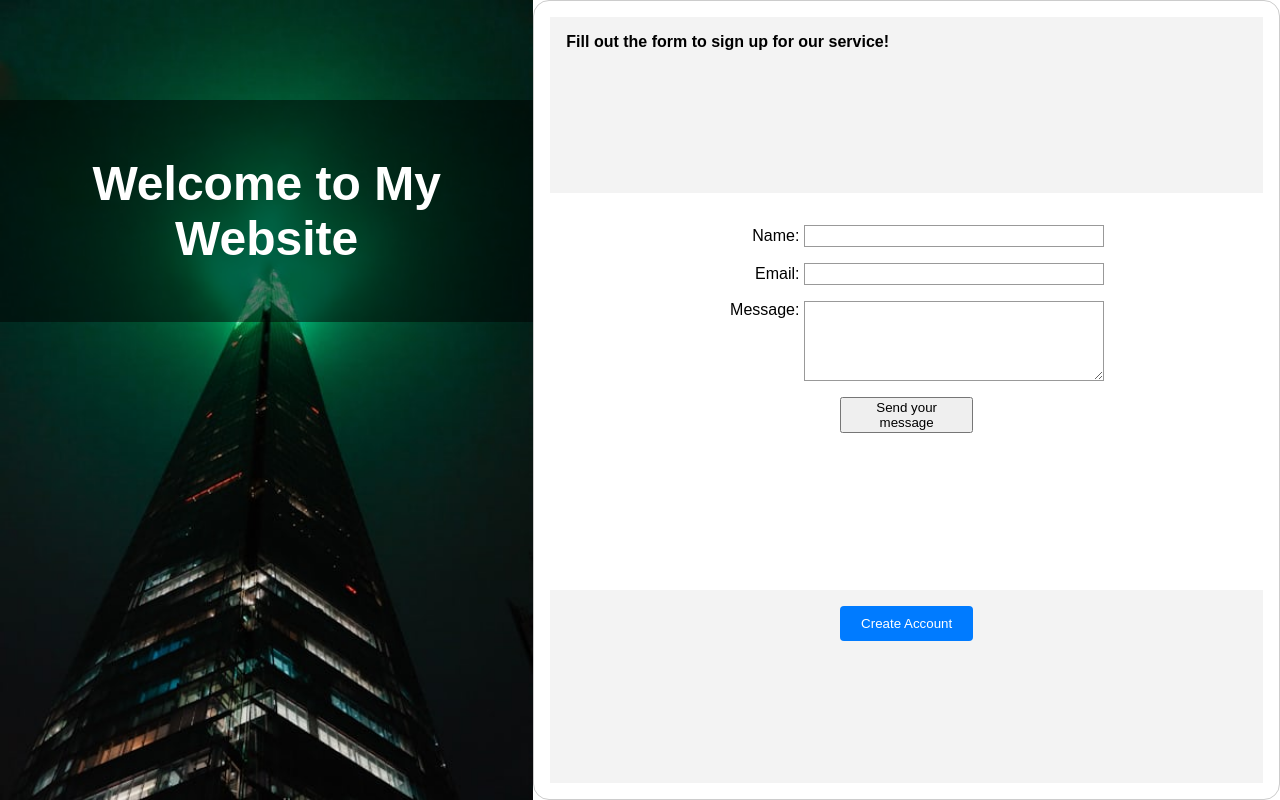
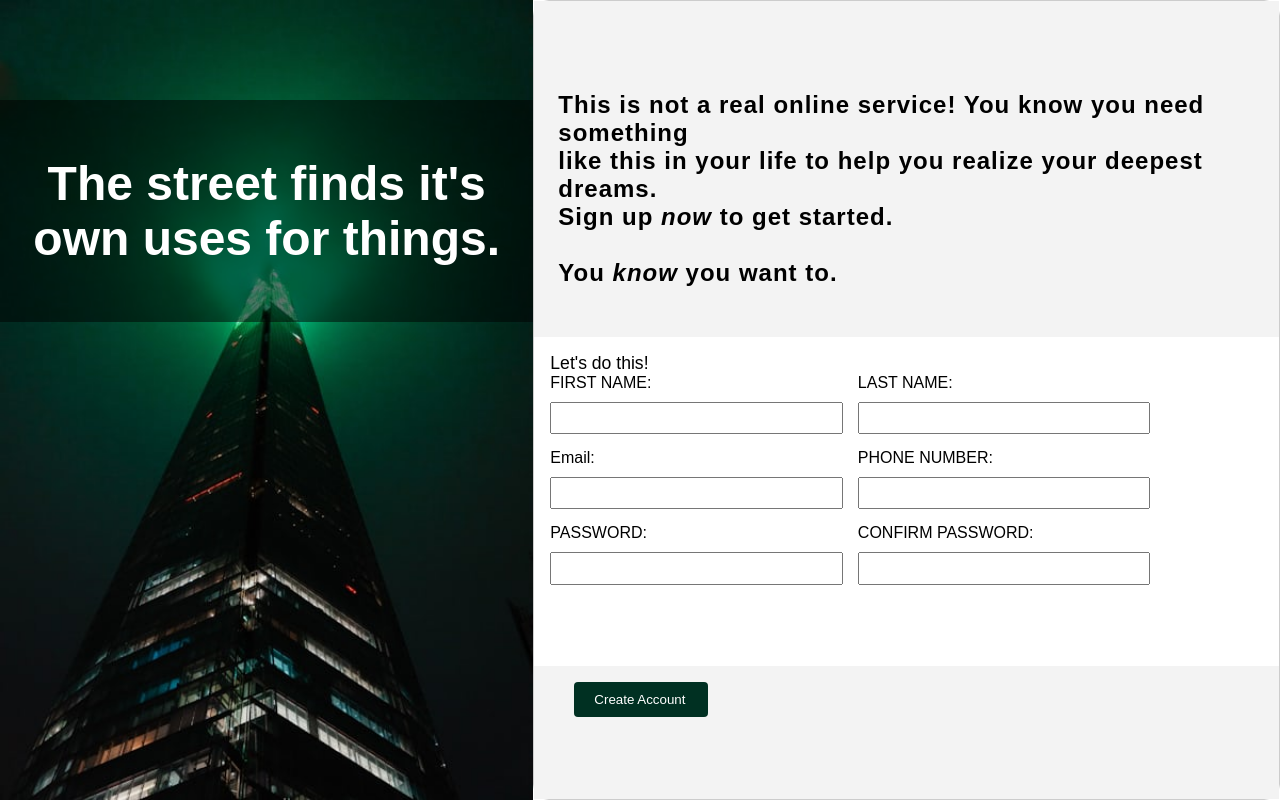
Before and after one commit to Mark1t/signup_form, a plain HTML site: page index.html in a window 1280 px wide. Drawn offline with Linux system fonts and the light colour scheme; a web font is replaced by a local one.

Commit message:
finishing touches, cleaning, fixing buttons and ratios

```diff
--- a/index.html
+++ b/index.html
@@ -9,36 +9,50 @@
   <div class="container">
     <div class="img">
       <div class="header">
-        <h1>Welcome to My Website</h1>
+        <h1>The street finds it's own uses for things.</h1>
       </div>
       <img src="image.png" alt="Image"/>
     </div>
 
     <div class="form">
       <div class="intro">
-        <strong>Fill out the form to sign up for our service!</strong>
+        <strong>This is not a real online service! You know you need
+          something <br>like this in your life to help you realize your
+          deepest dreams.<br>Sign up <em>now</em>  to get started.
+          <br><br>You <em>know</em> you want to.
+        </strong>
       </div>
       <div class="form-content">
-        <form action="/actionform.php" method="post">
+        <p class="form-intro">Let's do this!</p>
+        <form id="user-form" action="/actionform.php" method="post">
           <p>
-            <label for="name">Name:</label>
-            <input type="text" id="name" name="user_name" />
+            <label for="firstn">FIRST NAME:</label>
+            <input type="text" id="name" name="user_firstn" />
+          </p>
+          <p>
+            <label for="lastn">LAST NAME:</label>
+            <input type="text" id="name" name="user_lastn" />
           </p>
           <p>
             <label for="mail">Email:</label>
             <input type="text" id="mail" name="user_mail" />
           </p>
           <p>
-            <label for="msg">Message:</label>
-            <textarea id="msg" name="user_msg"></textarea>
+            <label for="phonenum">PHONE NUMBER:</label>
+            <input type="text" id="name" name="user_phone" />
           </p>
-          <p class="button">
-            <button type="submit">Send your message</button>
+          <p>
+            <label for="password">PASSWORD:</label>
+            <input type="text" id="name" name="user_pass" />
+          </p>
+          <p>
+            <label for="confirm">CONFIRM PASSWORD:</label>
+            <input type="text" id="name" name="user_confirm" />
           </p>
         </form>
       </div>
       <div class="createacc">
-        <button>Create Account</button>
+        <button type="submit" form="user-form" class="createacc">Create Account</button>
       </div>
     </div>
   </div>
--- a/styles.css
+++ b/styles.css
@@ -45,7 +45,6 @@ body {
 .form {
   flex-grow: 1;
   height: 100%;
-  padding: 1em;
   border: 1px solid #ccc;
   border-radius: 1em;
   display: flex;
@@ -57,7 +56,7 @@ body {
 .intro,
 .form-content,
 .createacc {
-  flex-grow: 1; /* Equal space for all 3 parts */
+  flex-grow: 1;
   padding: 1em;
 }
 
@@ -65,21 +64,67 @@ body {
   font-weight: bold;
   text-align: left;
   background-color: rgb(243, 243, 243);
+  display: flex;
+  align-items: end;
+  padding-bottom: 50px;
+  font-size: 24px;
+  letter-spacing: 1px;
 }
 
 .form-content {
-  padding-top: 1em;
-  padding-bottom: 1em;
+  max-width: 600px;
+  margin: 0; /* Removed auto margin to prevent centering */
+  display: flex;
+  flex-direction: column; /* Ensure form items stack vertically */
+  align-items: flex-start; /* Align all children to the left */
+  justify-content: start;
+  text-align: left; /* Align text to the left */
+}
+
+.form-intro {
+  width: 100%;  /* Ensure it stretches across the form */
+  text-align: left; /* Align the text to the left */
+  margin-bottom: 20px; /* Space between intro and form fields */
+  font-size: 1.1em; /* Adjust the font size as needed */
+}
+
+form {
+  display: grid;
+  grid-template-columns: 1fr 1fr; /* 2 columns */
+  grid-gap: 15px;
+  align-items: start; /* Align the items to the top of the grid cells */
+  width: 100%; /* Ensure form spans full width */
+}
+
+input {
+  width: 100%; /* Ensure input fields stretch fully within their grid cell */
+  padding: 0.5em;
+  margin-top: 5px;
+  box-sizing: border-box;
+}
+
+.form-content p {
+  margin: 0;
+  display: flex;
+  flex-direction: column;
+  width: 100%;
+}
+
+label {
+  display: inline-block;
+  margin-bottom: 5px;
+  text-align: left;
 }
 
 .createacc {
-  text-align: center;
+  text-align: left;
+  padding-left: 40px;
   background-color: rgb(243, 243, 243);
 }
 
 .createacc button {
   padding: 10px 20px;
-  background-color: #007BFF;
+  background-color: #003022;
   color: white;
   border: none;
   border-radius: 4px;
@@ -90,32 +135,6 @@ body {
   background-color: #0056b3;
 }
 
-label {
-  display: inline-block;
-  min-width: 90px;
-  text-align: right;
-}
-
-input,
-textarea {
-  font: 1em sans-serif;
-  width: 300px;
-  box-sizing: border-box;
-  border: 1px solid #999;
-}
-
-input:focus,
-textarea:focus {
-  outline-style: solid;
-  outline-color: gray;
-  outline-width: 3px;
-}
-
-textarea {
-  vertical-align: top;
-  height: 5em;
-}
-
 button {
   width: 10em;
 }
```
